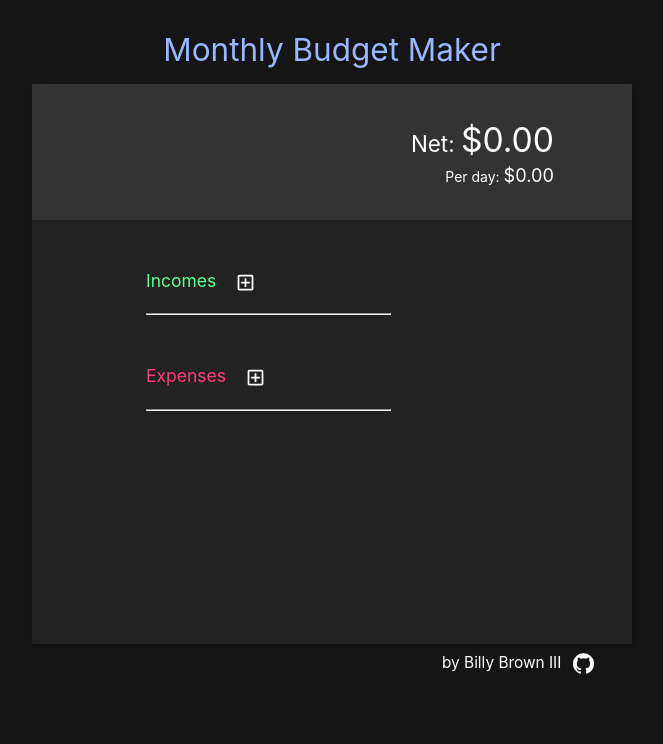
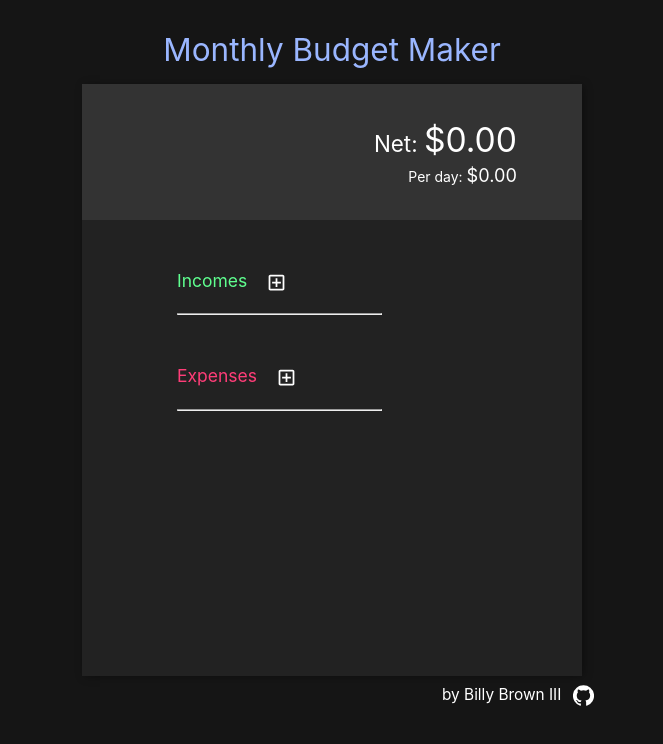
Before and after one commit to BillyBDev/budget-react-app, a React (Create React App) app: page / in a window 1536 px wide. Shown: the top 744 px of the page, without its empty margins (436-1099 px from the left). Built offline with nearby package versions, Linux system fonts and the light colour scheme.

Commit message:
trying preventScroll to fix mobile Select issue

```diff
--- a/src/Form.js
+++ b/src/Form.js
@@ -86,10 +86,11 @@ class Form extends Component {
                                     helperText={helperText}
                                     label="Amount"
                                     name="amount"
+                                    id="amount"
                                     color={color}
                                     value={amount}
                                     onChange={this.handleChange}
-                                    onFocus={(event) => {event.preventDefault()}}
+                                    onFocus={() => {document.getElementById("amount").focus({preventScroll: true})}}
                                     inputProps={{ maxLength: 20 }}
                                     InputProps={{ style: { fontSize: "16px" } }}
                                 />
--- a/src/index.css
+++ b/src/index.css
@@ -21,7 +21,7 @@ body {
 .container {
   width: 55%;
   max-width: 600px;
-  min-height: 70vh;
+  min-height: 74vh;
   margin: auto;
   padding-bottom: 3vh;
   /* border: 3px solid #151515; */
@@ -151,6 +151,12 @@ ul {
   margin-left: 375px;
 }
 
+@media (min-width: 1400px) {
+  .container {
+    max-width: 500px;
+  }
+}
+
 @media (max-width: 1000px){
   .footer {
     margin-left: 27vw;
```
